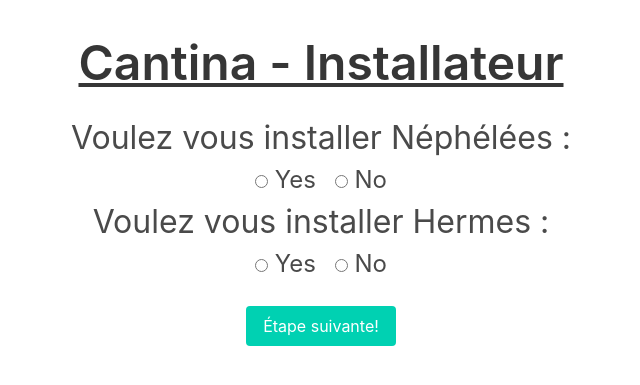
After one commit to Cantina-Org/Ouranos, a Flask app: template templates/step2.html in a window 1280 px wide. The commit adds this page. Shown: the top 385 px of the page, without its empty margins (319-959 px from the left). Run offline with Flask 3, Linux system fonts and the light colour scheme; the template is opened without the code that fills it, so the values that code supplies are empty.

Commit message:
- Fin du back step2

```diff
--- a/app.py
+++ b/app.py
@@ -24,12 +24,24 @@ def step1():
         except Exception as e:
             return redirect(url_for('step1', error="error_db"))
     else:
-        return render_template('install.html')
+        return render_template('step1.html')
 
 
-@app.route('/step2')
+@app.route('/step2', methods=["POST", "GET"])
 def step2():
-    return ""
+    if request.method == "POST":
+        try:
+            return redirect(url_for('step3'))
+        except Exception as e:
+            print(e)
+            return redirect(url_for('step2', error="error_db"))
+    else:
+        return render_template('step2.html')
+
+
+@app.route('/step3')
+def step3():
+    return ':")'
 
 
 if __name__ == '__main__':
--- a/templates/install.html
+++ b/templates/step1.html
@@ -12,7 +12,7 @@
 </head>
 <body class="has-text-centered">
     <div id="header">
-        <h1 class="title columns is-centered is-vcentered" style="text-decoration: underline; padding-top: 1em;">Cantina - Installateur</h1><br>
+        <h1 class="title columns is-centered is-vcentered is-size-1" style="text-decoration: underline; padding-top: 1em;">Cantina - Installateur</h1><br>
     </div>
     <div id="form" class="columns is-centered is-vcentered">
         <form action="#" method="post">
@@ -31,7 +31,7 @@
             </label>
 
             <h1 class="is-size-3">Base de donnée (MySQL)</h1>
-            <h3 class="is-size-4">Nom d'utilisateur:</h3>
+            <h3 class="is-size-4">Nom d'utilisateur :</h3>
             <label>
                 <input class="input" style="margin-bottom: 1em" type='text' name='username_db' required/>
             </label>
--- /dev/null
+++ b/templates/step2.html
@@ -0,0 +1,39 @@
+<!DOCTYPE html>
+<html lang="fr">
+<head>
+    <meta charset="UTF-8">
+    <link rel="stylesheet" href="static/bulma.css">
+    <script type="application/javascript">
+    </script>
+    <title>Cantina - Installateur</title>
+</head>
+<body class="has-text-centered">
+    <div id="header">
+        <h1 class="title columns is-centered is-vcentered is-size-1" style="text-decoration: underline; padding-top: 1em;">Cantina - Installateur</h1><br>
+    </div>
+    <div id="form" class="columns is-centered is-vcentered">
+        <form action="#" method="post">
+            <h3 class="is-size-3">Voulez vous installer Néphélées :</h3>
+            <div class="nephelees-choice is-size-4">
+                <label class="radio">
+                    <input type="radio" name="nephelees"> Yes
+                </label>
+                <label class="radio">
+                    <input type="radio" name="nephelees"> No
+                </label>
+            </div>
+            <h3 class="is-size-3">Voulez vous installer Hermes :</h3>
+            <div class="hermes-choice is-size-4">
+                <label class="radio">
+                    <input type="radio" name="hermes"> Yes
+                </label>
+                <label class="radio">
+                    <input type="radio" name="hermes"> No
+                </label>
+            </div>
+            <br>
+            <button class="button is-primary" type="submit">Étape suivante!</button>
+        </form>
+    </div>
+</body>
+</html>
```
